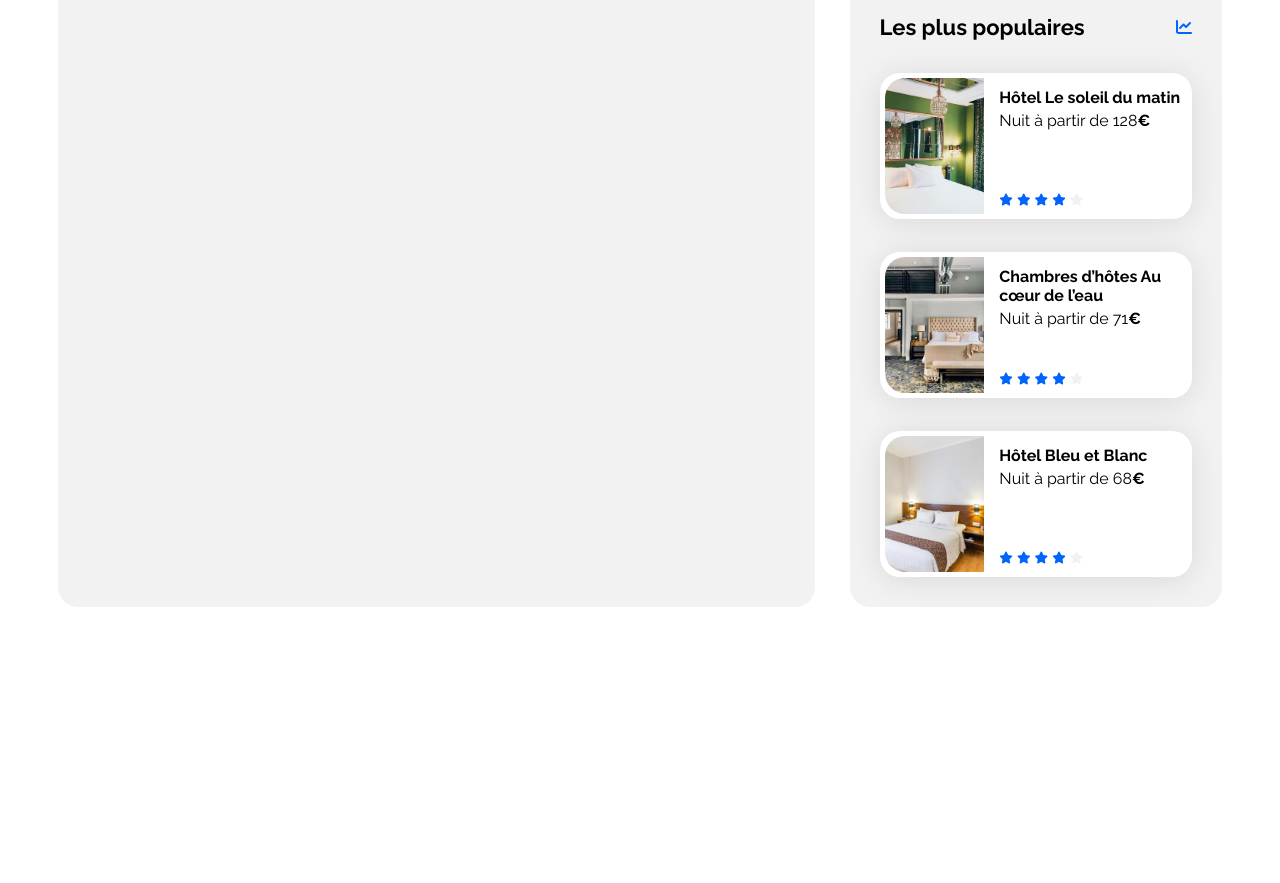
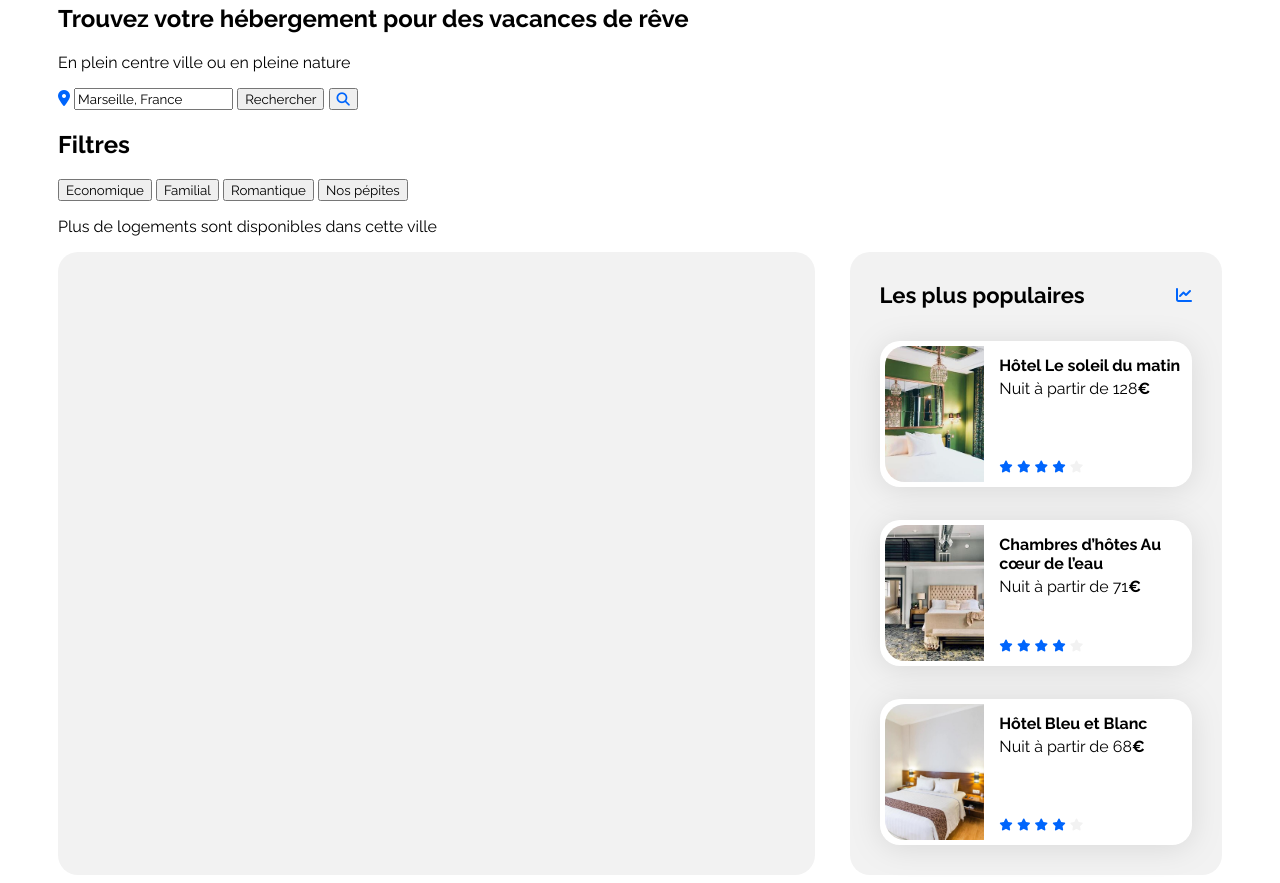
Before and after one commit to Joaqu-ins/projet1, a plain HTML site: page booki/index.html in a window 1280 px wide. Shown: the part 53-936 px from the top of the page. Before the commit the page ends 800 px from the top, so only its background shows below. Drawn offline with Linux system fonts and the light colour scheme.

Commit message:
réalisation de la section recherche HTML

```diff
--- a/booki/index.html
+++ b/booki/index.html
@@ -18,7 +18,7 @@
 
     <link rel="stylesheet" href="./css/style.css">
 </head>
-<!-- FIN DU HEAD -->
+<!-- END OF HEAD -->
 
 
 
@@ -28,28 +28,64 @@
     <div class="main-container">
 
         <!-- HEADER -->
-        <header>
-<img src="images/logo/Booki.png" alt="logo du site">
+        <header class="header">
+<img class="logo" src="images/logo/Booki.png" alt="logo du site">
 
 <nav>
 <a href="#">Hébergements</a>
 <a href="#">Activités</a>
 </nav>
+        </header>
+        <!-- END OF HEADER -->
 
 
 
-        </header>
-        <!-- FIN DU HEADER -->
 
         <main>
 
+            <section> <!--BEGIN OF THE RESEARCH SECTION   -->
+
+                <h1>Trouvez votre hébergement pour des vacances de rêve</h1>
+                <p>En plein centre ville ou en pleine nature</p>
+
+
+                <form class="formulaire" action=""> <!-- form for search an hotel according to filters-->
+
+                    <i id="iconGPS" class="fa-sharp fa-solid fa-location-dot"></i>
+                    <input class="text_research" type="text" value="Marseille, France">
+                   <!-- one button for desktop version and one button for mobile version-->
+                    <button class="button_research_text" name="button_research" type="submit">Rechercher</button>
+                    <button class="button_research_icon" name="button_research" type="submit"><i class="fa-solid fa-magnifying-glass"></i></button>
+
+
+
+                </form>
+
+                <h2 id="filter">Filtres</h2>
+
+                <div class="buttons_filter"> <!-- div that let the display's menagement of the buttons according size screen  -->
+                    <button>Economique</button>
+                    <button>Familial</button>
+                    <button>Romantique</button>
+                    <button>Nos pépites</button>
+                </div>
+
+                <p>Plus de <span></span>logements sont disponibles dans cette ville</p>
+
+
+
+            </section> <!--END OF THE RESEARCH SECTION   -->
+
+
+
             <div class="hebergements-and-populaires">
 
-<!-- SECTION GERANT L AFFICHAGE CELLULE CENTRALE -->
+                <!-- SECTION MENAGING THE DISPLAY OFTHE CENTRAL CELL -->
                 <section class="hebergements">
-                </section>
+                </section> <!-- END OF THE SECTION -->
 
-            <!-- OUVERTURE DE SECTION GERANT L'AFFICHAGE COLONNE DE DROITE -->
+
+                <!-- OPENING OF SECTION MENAGNING DISPLAY OF RHE RIGHT COLUMN-->
                 <section class="populaires">
 
                     <div class="populaires-title">
@@ -58,22 +94,23 @@
                         <i class="fa-solid fa-chart-line" aria-hidden="true"></i>
                     </div>
 
-                    <!-- SELECTION DES HOTELS POPULAIRES -->
+                    <!-- selection of popular hotels -->
                     <div class="populaires-cards">
 
-                        <!-- PREMIER LIEN DIRECT VERS UN HOTEL -->
+                        <!-- first link to an hotel -->
                         <a href="#">
                             <article class="card">
-                                <img src="./images/hebergements/emile-guillemot.jpg" alt="Image de la chambre d'hôtel montrant un lit">
+                                <img src="./images/hebergements/emile-guillemot.jpg"
+                                    alt="Image de la chambre d'hôtel montrant un lit">
 
-                                <!-- GESTION DU TEXTE A COTE DE L IMAGE -->
+                                <!-- Menagning of the text beside image -->
                                 <div class="card-content">
                                     <div class="card-txt">
                                         <h3 class="card-title">Hôtel Le soleil du matin</h3>
                                         <p class="card-subtitle">Nuit à partir de 128<span class="euro">€</span></p>
                                     </div>
 
-                                    <!-- GESTION DES ETOILES EN DESSOUS DU TEXTE -->
+                                    <!-- menaging the stars under text-->
                                     <div class="card-rating">
                                         <i class="fa-xs fa-solid fa-star" aria-hidden="true"></i>
                                         <i class="fa-xs fa-solid fa-star" aria-hidden="true"></i>
@@ -88,20 +125,21 @@
                             </article>
                         </a>
 
-                        <!-- DEUXIEME LIEN DIRECT VERS UN HOTEL -->
+                        <!-- Second link to an hotel -->
                         <a href="#">
                             <article class="card">
 
-                                <img src="./images/hebergements/aw-creative.jpg" alt="Image de la chambre d'hôtel montrant un lit">
+                                <img src="./images/hebergements/aw-creative.jpg"
+                                    alt="Image de la chambre d'hôtel montrant un lit">
                                 <div class="card-content">
 
-                                    <!-- GESTION DU TEXTE A COTE DE L IMAGE -->
+                                    <!-- Menagning of the text beside image -->
                                     <div class="card-txt">
                                         <h3 class="card-title">Chambres d’hôtes Au cœur de l’eau</h3>
                                         <p class="card-subtitle">Nuit à partir de 71<span class="euro">€</span></p>
                                     </div>
 
-                                       <!-- GESTION DES ETOILES EN DESSOUS DU TEXTE -->
+                                    <!-- menaging the stars under text-->
                                     <div class="card-rating">
                                         <i class="fa-xs fa-solid fa-star" aria-hidden="true"></i>
                                         <i class="fa-xs fa-solid fa-star" aria-hidden="true"></i>
@@ -115,19 +153,20 @@
                             </article>
                         </a>
 
-                           <!-- TROISIEME LIEN DIRECT VERS UN HOTEL -->
+                        <!-- Second link to an hotel -->
                         <a href="#">
                             <article class="card">
-                                <img src="./images/hebergements/febrian-zakaria2.jpg" alt="Image de la chambre d'hôtel montrant un lit">
+                                <img src="./images/hebergements/febrian-zakaria2.jpg"
+                                    alt="Image de la chambre d'hôtel montrant un lit">
                                 <div class="card-content">
 
-                                   <!-- GESTION DU TEXTE A COTE DE L IMAGE -->
+                                    <!-- Menagning of the text beside image -->
                                     <div class="card-txt">
                                         <h3 class="card-title">Hôtel Bleu et Blanc</h3>
                                         <p class="card-subtitle">Nuit à partir de 68<span class="euro">€</span></p>
                                     </div>
 
-                                     <!-- GESTION DES ETOILES EN DESSOUS DU TEXTE -->
+                                    <!-- menaging the stars under text-->
                                     <div class="card-rating">
                                         <i class="fa-xs fa-solid fa-star" aria-hidden="true"></i>
                                         <i class="fa-xs fa-solid fa-star" aria-hidden="true"></i>
@@ -141,15 +180,15 @@
                         </a>
                     </div>
                 </section>
-    <!-- FERMETURE DE SECTION -->
+                <!-- END OF SECTION -->
 
 
             </div>
         </main>
 
-        <!-- FOOTER -->
+        <!-- OPENING OF FOOTER -->
         <footer></footer>
-        <!-- FIN DU FOOTER -->
+        <!-- END OF FOOTER -->
 
     </div>
 </body>
```
